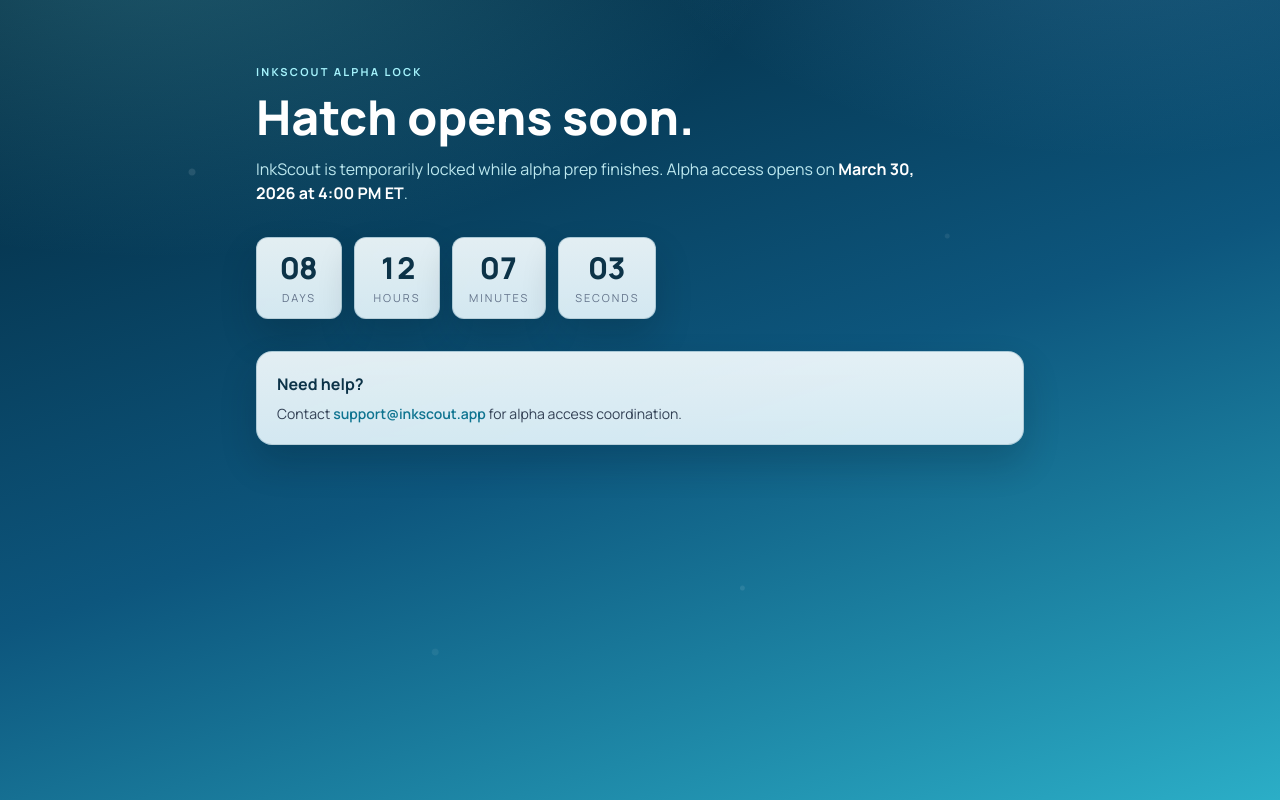
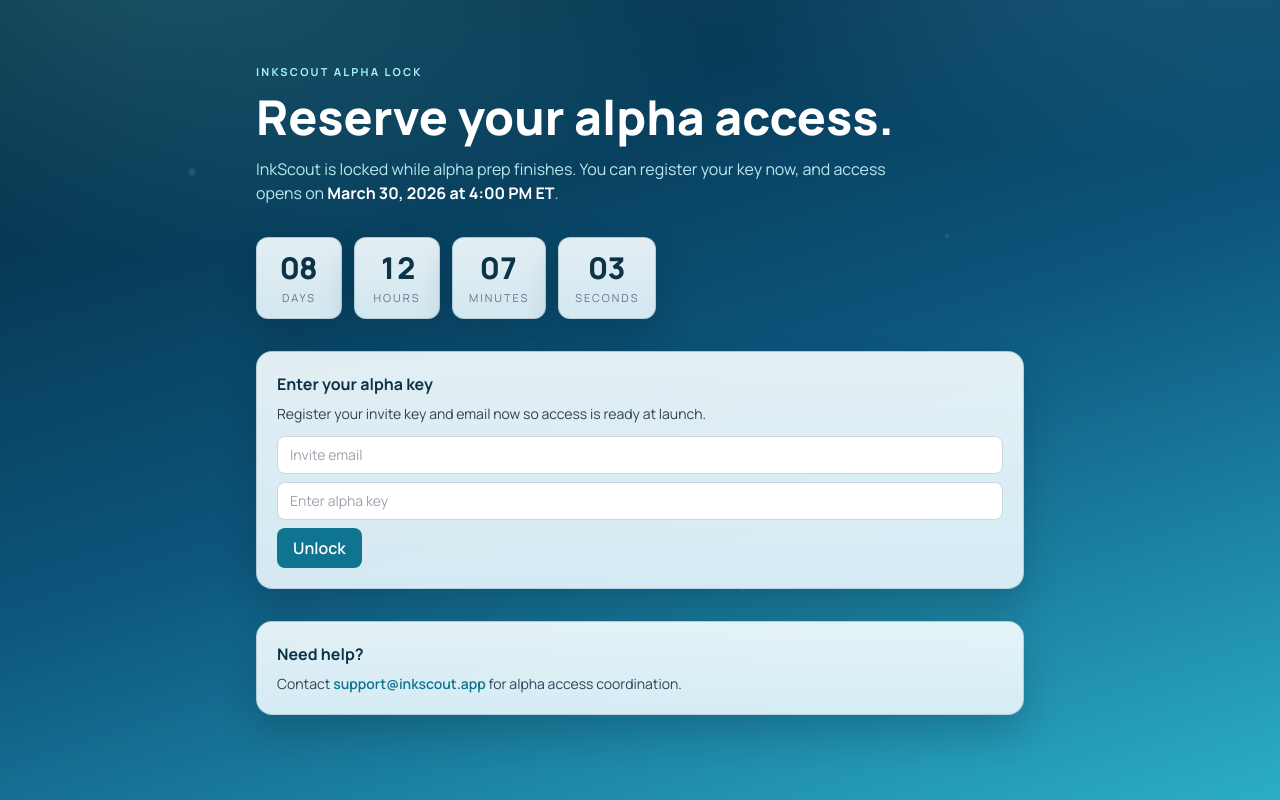
Before and after one commit to Mordraga/InkScout, a React (Vite) app in the folder frontend/: page / in a window 1280 px wide. Built offline with nearby package versions, Linux system fonts and the light colour scheme; no server answers.

Commit message:
Alpha Email + Key lock

```diff
--- a/frontend/src/api.js
+++ b/frontend/src/api.js
@@ -164,8 +164,8 @@
 export async function getAlphaStatus() {
   return request('GET', '/alpha/status')
 }
-export async function redeemAlphaKey(key) {
-  return request('POST', '/alpha/redeem', { key })
+export async function redeemAlphaKey(key, email) {
+  return request('POST', '/alpha/redeem', { key, email })
 }
 
 // Health / version
--- a/frontend/src/pages/AlphaLockedPage.jsx
+++ b/frontend/src/pages/AlphaLockedPage.jsx
@@ -25,11 +25,14 @@
   alphaChecking = false,
   onAlphaGranted,
 }) {
+  const isPrealpha = phase === 'prealpha'
+  const isAlpha = phase === 'alpha'
+  const [email, setEmail] = useState('')
   const [alphaKey, setAlphaKey] = useState('')
   const [working, setWorking] = useState(false)
   const [error, setError] = useState('')
   const [notice, setNotice] = useState('')
-  const countdown = phase === 'prealpha'
+  const countdown = isPrealpha
     ? getCountdownTo(getAlphaStartMs(), nowMs)
     : getCountdownTo(getPublicStartMs(), nowMs)
 
@@ -37,7 +40,12 @@
     e.preventDefault()
     setError('')
     setNotice('')
+    const normalizedEmail = email.trim().toLowerCase()
     const key = alphaKey.trim()
+    if (!normalizedEmail) {
+      setError('Enter your invite email.')
+      return
+    }
     if (!key) {
       setError('Enter your alpha key.')
       return
@@ -45,15 +53,25 @@
 
     setWorking(true)
     try {
-      const data = await redeemAlphaKey(key)
+      const data = await redeemAlphaKey(key, normalizedEmail)
       if (data?.alpha_token) {
         setAlphaToken(data.alpha_token)
       }
-      if (!data?.access_granted) {
-        throw new Error('Key was processed but access was not granted.')
+      if (isPrealpha) {
+        if (data?.preregistered || data?.alpha_token) {
+          setNotice(`Key registered. Your access unlocks on ${ALPHA_START_AT_LABEL}.`)
+          setAlphaKey('')
+          return
+        }
+        throw new Error('Key was processed, but preregistration could not be confirmed.')
       }
-      setNotice('Access granted. Redirecting...')
-      if (typeof onAlphaGranted === 'function') onAlphaGranted()
+      if (isAlpha && data?.access_granted) {
+        setNotice('Access granted. Redirecting...')
+        setAlphaKey('')
+        if (typeof onAlphaGranted === 'function') onAlphaGranted()
+        return
+      }
+      throw new Error('Key was processed but access was not granted.')
     } catch (err) {
       setError(err.message || 'Unable to redeem alpha key.')
     } finally {
@@ -66,12 +84,12 @@
       <section className="max-w-3xl mx-auto pt-16 pb-14">
         <p className="text-cyan-200 uppercase tracking-[0.2em] text-[11px] font-bold">InkScout Alpha Lock</p>
         <h1 className="mt-3 text-4xl md:text-5xl font-extrabold text-white leading-tight">
-          {phase === 'prealpha' ? 'Hatch opens soon.' : 'Alpha access is live.'}
+          {isPrealpha ? 'Reserve your alpha access.' : 'Alpha access is live.'}
         </h1>
         <p className="mt-4 text-cyan-100/90 text-sm md:text-base max-w-2xl">
-          {phase === 'prealpha' ? (
+          {isPrealpha ? (
             <>
-              InkScout is temporarily locked while alpha prep finishes. Alpha access opens on
+              InkScout is locked while alpha prep finishes. You can register your key now, and access opens on
               {' '}<span className="font-bold text-white">{ALPHA_START_AT_LABEL}</span>.
             </>
           ) : (
@@ -89,13 +107,15 @@
           <CountCard label="Seconds" value={countdown.seconds} />
         </div>
 
-        {phase === 'alpha' && (
+        {(isPrealpha || isAlpha) && (
           <div className="ink-panel rounded-2xl p-5 mt-8 text-slate-700">
             <p className="font-bold text-[#0c3348]">Enter your alpha key</p>
             <p className="text-sm mt-2">
-              Redeem access using the key from your invite.
+              {isPrealpha
+                ? 'Register your invite key and email now so access is ready at launch.'
+                : 'Redeem access using the invite key and email you registered with.'}
             </p>
-            {alphaChecking && (
+            {isAlpha && alphaChecking && (
               <p className="text-xs mt-3 bg-cyan-50 border border-cyan-200 rounded-lg px-3 py-2 text-cyan-800">
                 Checking existing alpha access...
               </p>
@@ -110,18 +130,26 @@
                 {notice}
               </p>
             )}
-            <form className="mt-3 flex flex-col sm:flex-row gap-2" onSubmit={handleRedeem}>
+            <form className="mt-3 flex flex-col gap-2" onSubmit={handleRedeem}>
+              <input
+                type="email"
+                value={email}
+                onChange={(e) => setEmail(e.target.value)}
+                placeholder="Invite email"
+                className="border border-slate-300 rounded-lg px-3 py-2 text-sm"
+                autoComplete="email"
+              />
               <input
                 type="text"
                 value={alphaKey}
                 onChange={(e) => setAlphaKey(e.target.value)}
                 placeholder="Enter alpha key"
-                className="flex-1 border border-slate-300 rounded-lg px-3 py-2 text-sm"
+                className="border border-slate-300 rounded-lg px-3 py-2 text-sm"
                 autoComplete="off"
               />
               <button
                 type="submit"
-                className="px-4 py-2 rounded-lg bg-cyan-700 hover:bg-cyan-800 text-white font-semibold disabled:opacity-60"
+                className="sm:self-start px-4 py-2 rounded-lg bg-cyan-700 hover:bg-cyan-800 text-white font-semibold disabled:opacity-60"
                 disabled={working}
               >
                 {working ? 'Checking...' : 'Unlock'}
```
